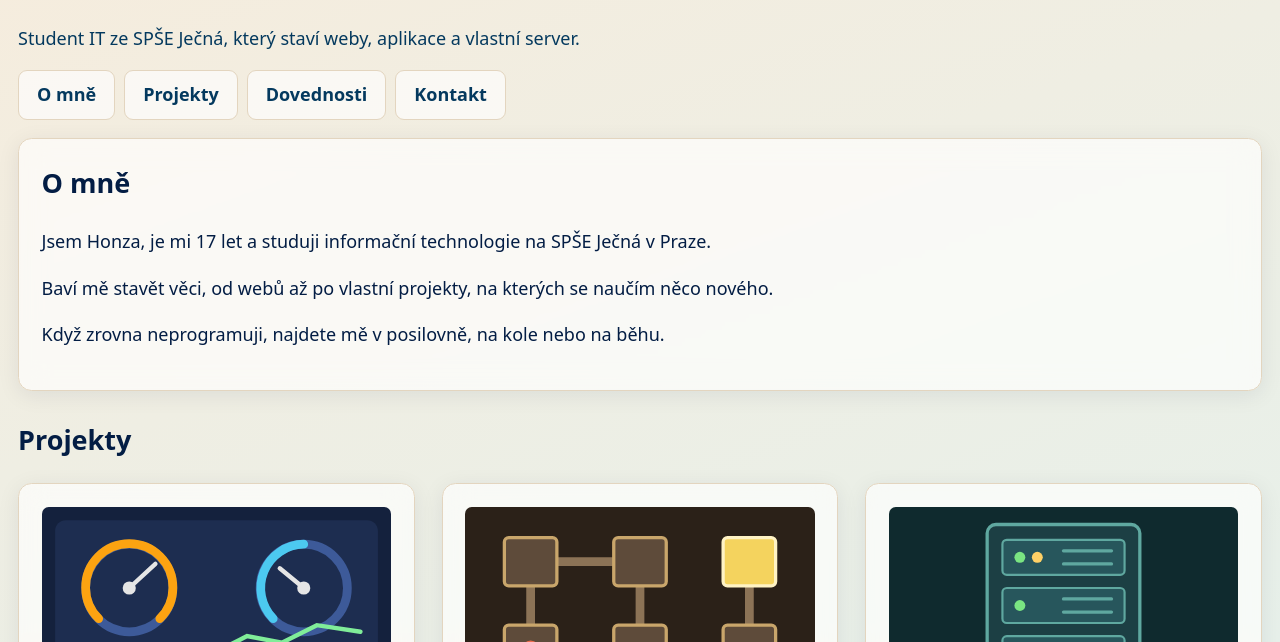
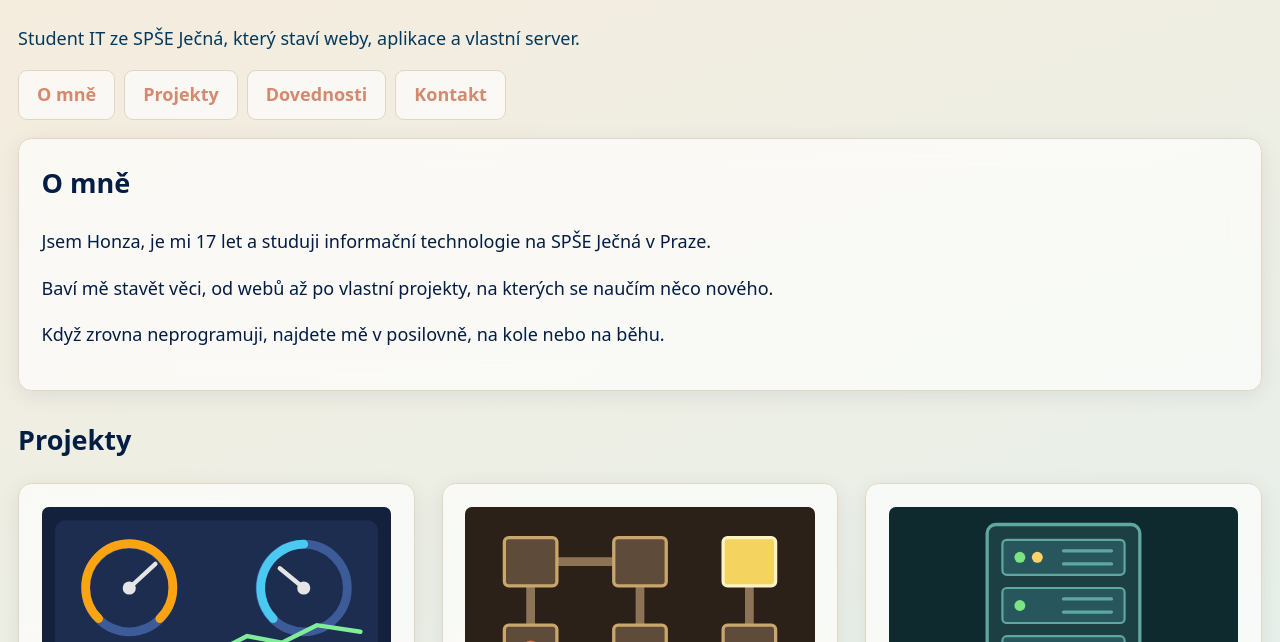
Before and after one commit to Meko-lol/osobni-stranka, a plain HTML site: page index.html in a window 1280 px wide. Shown: the part 158-800 px from the top of the page. Drawn offline with Linux system fonts and the light colour scheme.

Commit message:
style: druhá barva odkazů

```diff
--- a/css/style.css
+++ b/css/style.css
@@ -8,7 +8,7 @@
   --muted: #04395e;
   --surface: rgb(255 255 255 / 0.65);
   --border: #e3d5bf;
-  --link: #04395e;
+  --link: #d5896f;
   --focus: #04395e;
   --shadow: 0 0.25rem 1.25rem rgb(3 29 68 / 0.08);
 }
```
